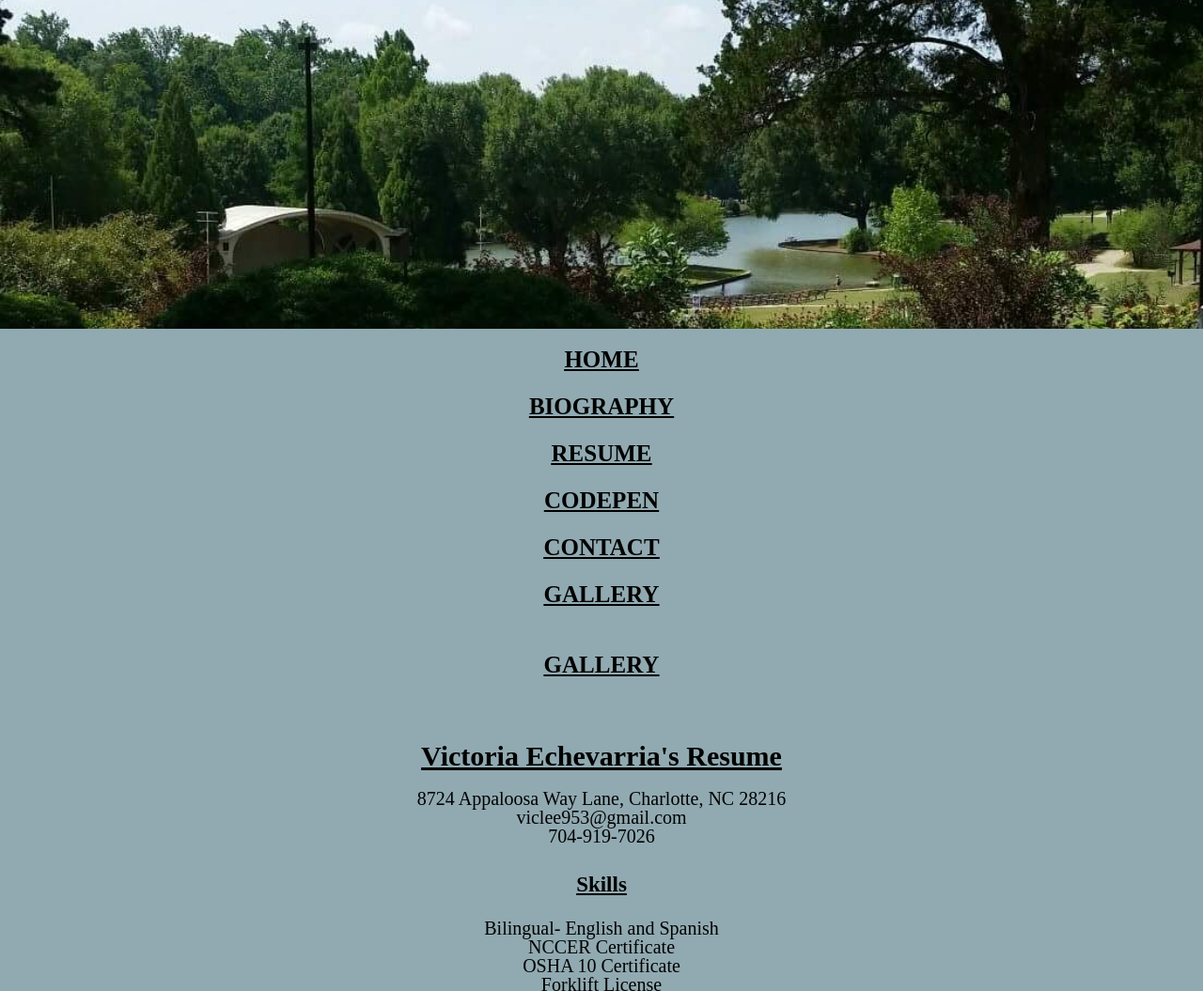
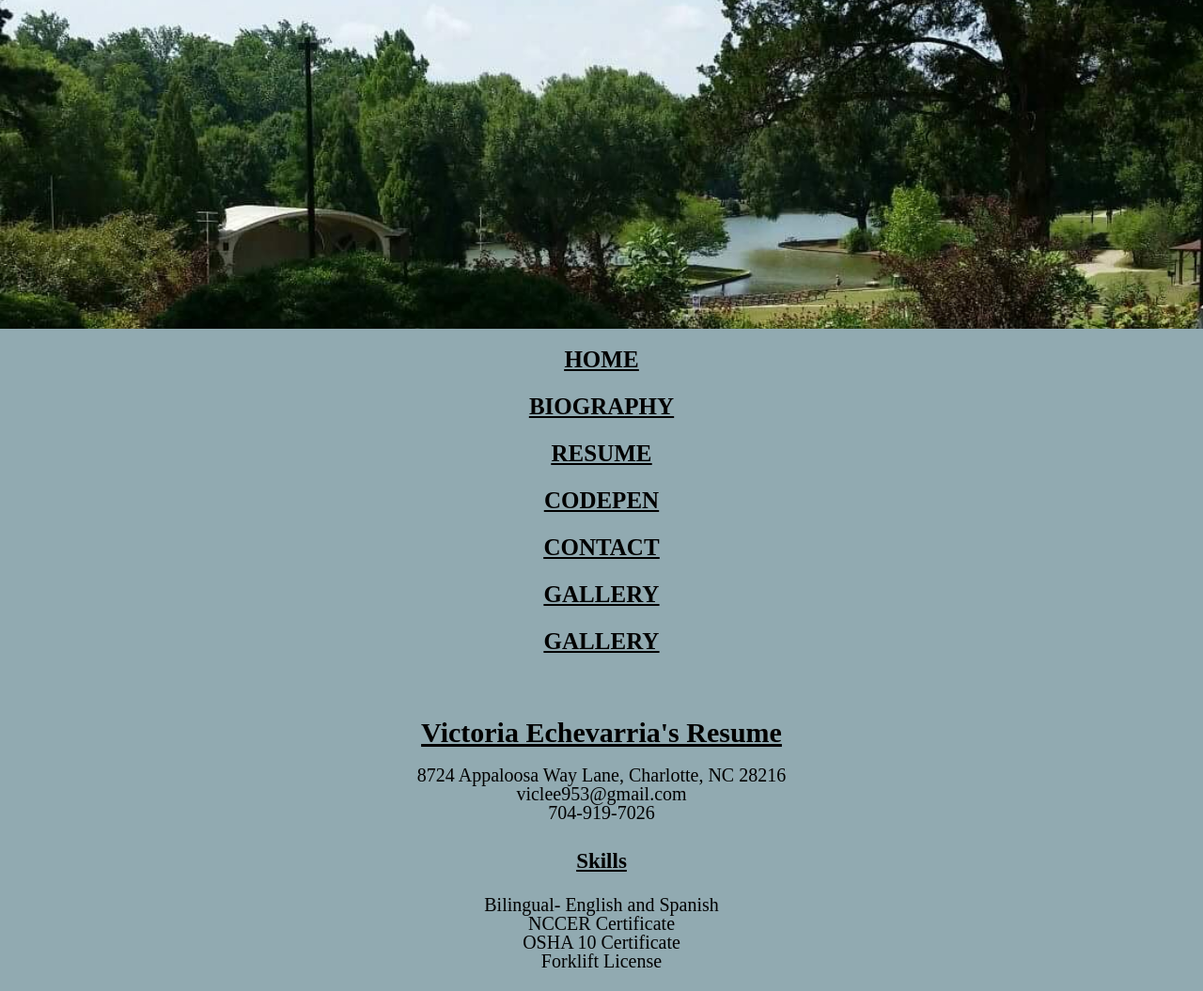
Before and after one commit to VicE3/biography, a plain HTML site: page lib1/resume1.html in a window 1280 px wide. Shown: the top 1055 px of the page at 94% size. Drawn offline with Linux system fonts and the light colour scheme.

Commit message:
html/css validated

```diff
--- a/lib1/resume1.html
+++ b/lib1/resume1.html
@@ -18,12 +18,12 @@
     <li><a href="codepen1.html" class="navbar">CODEPEN</a></li>
     <li><a href="contact1.html" class="navbar">CONTACT</a></li>
     <li><a href="gallery1.html" class="navbar">GALLERY</a></li>
-    <li><a href="gallery1.html" class="navbar"><li>GALLERY</a></li>
+    <li><a href="gallery1.html" class="navbar">GALLERY</a></li>
 </ul>
 </nav>
 <article>
+  <h1>Victoria Echevarria's Resume</h1>
   <section>
-  <h1>Victoria Echevarria's Resume</h1>
   <ul id="rezcontact">
     <li>8724 Appaloosa Way Lane, Charlotte, NC 28216</li>
     <li>viclee953@gmail.com</li>
```
Also changed, not shown: lib1/contact1.html (+1 -1 lines).
